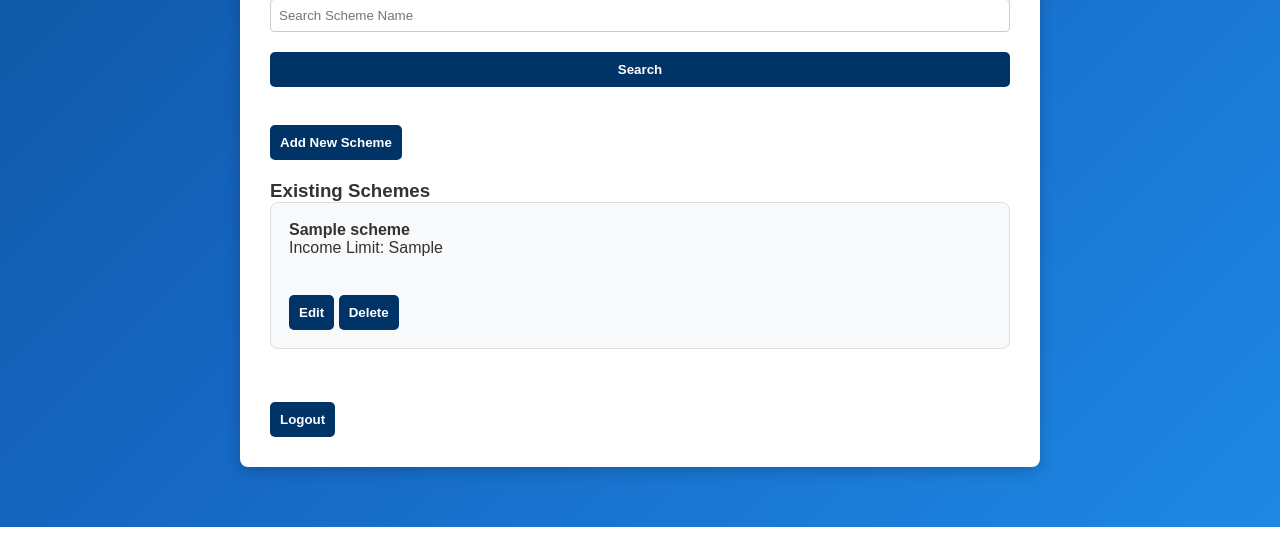
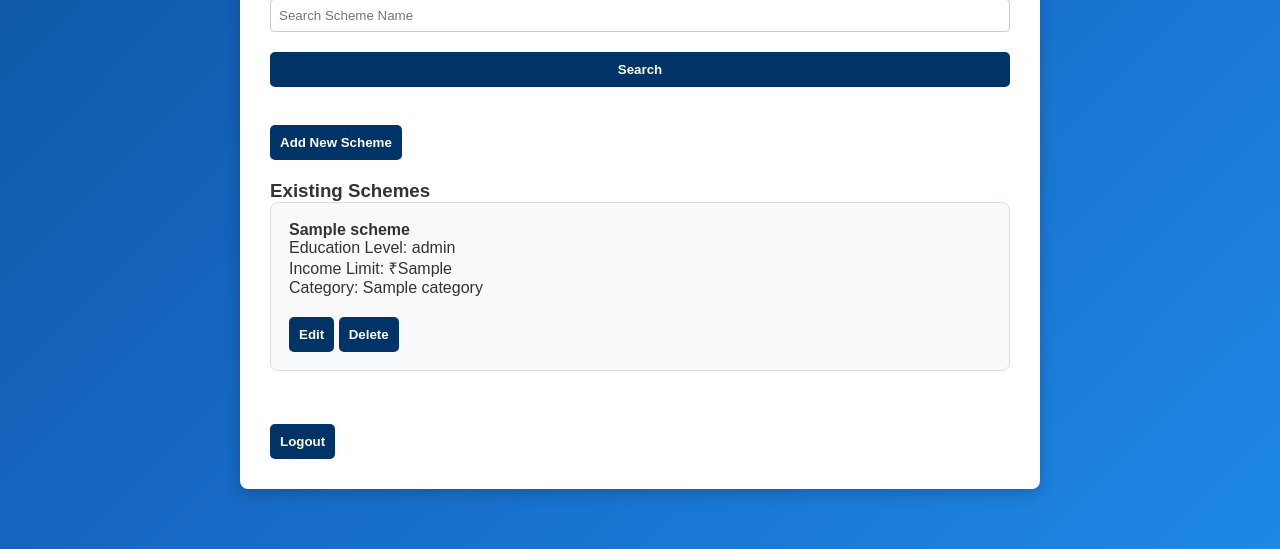
Before and after one commit to YakVash/student_awareness_portal, a Flask app: template templates/admin_dashboard.html in a window 1280 px wide. Shown: the part 682-1231 px from the top of the page. Before the commit the page ends 1209 px from the top, so only its background shows below. Run offline with Flask 3, Linux system fonts and the light colour scheme; the template is opened without the code that fills it: most values are stand-ins (such as "Sample title", 1, 10 or a date in 2020).

Commit message:
added education level and Category in the Admin Dashboard

```diff
--- a/templates/admin_dashboard.html
+++ b/templates/admin_dashboard.html
@@ -80,12 +80,15 @@
     {% for scheme in schemes %}
         <div class="scheme-card">
             <strong>{{ scheme.scheme_name }}</strong>
-            <br>
-            Income Limit: {{ scheme.max_income }}
-            <br><br>
+
+            <p>Education Level: {{ scheme.education_level }}</p>
+            <p>Income Limit: ₹{{ scheme.max_income }}</p>
+            <p>Category: {{ scheme.category }}</p>
+
             <a href="/edit-scheme/{{ scheme.id }}">
                 <button>Edit</button>
             </a>
+
             <a href="/delete-scheme/{{ scheme.id }}">
                 <button>Delete</button>
             </a>
```
